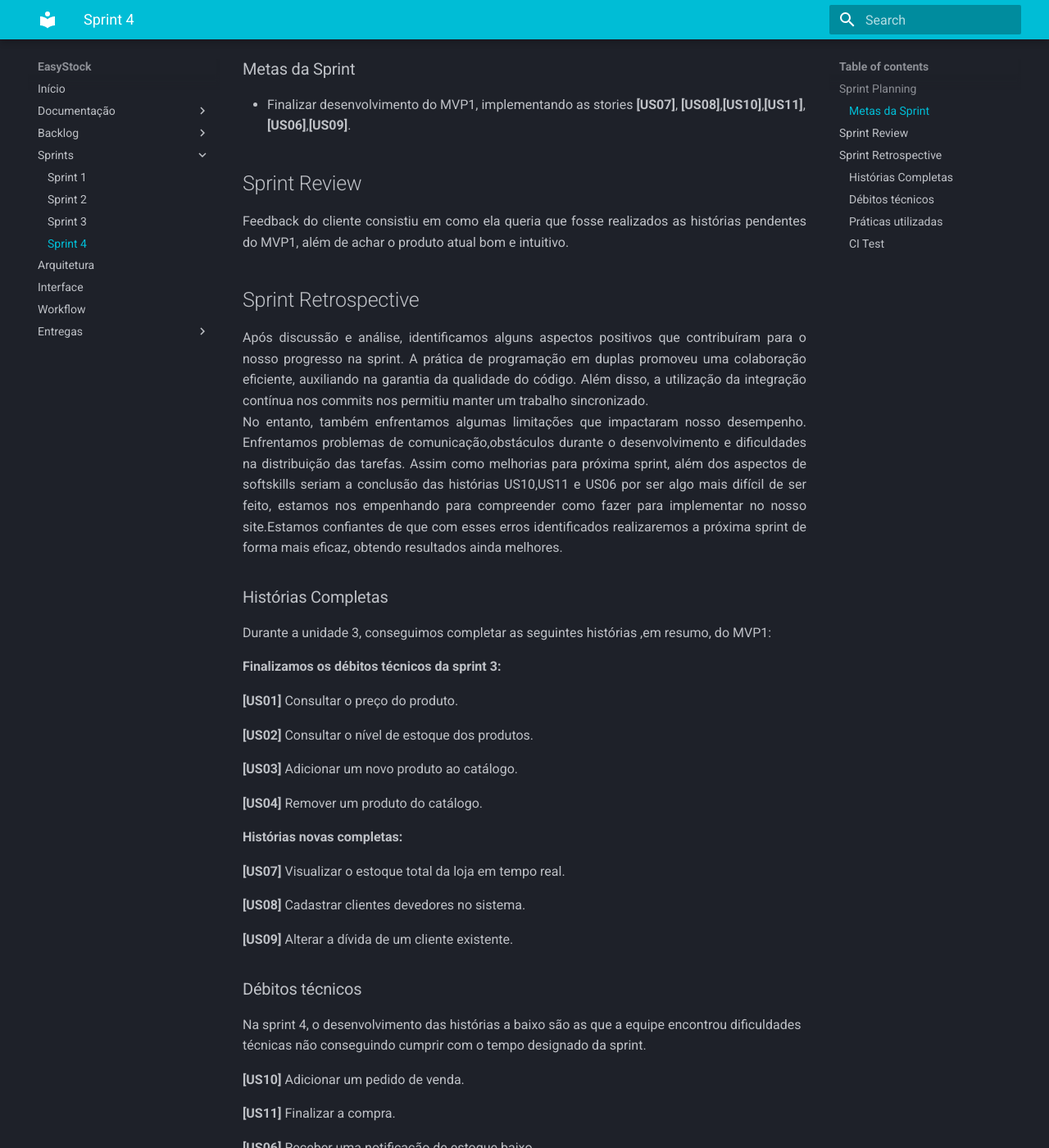
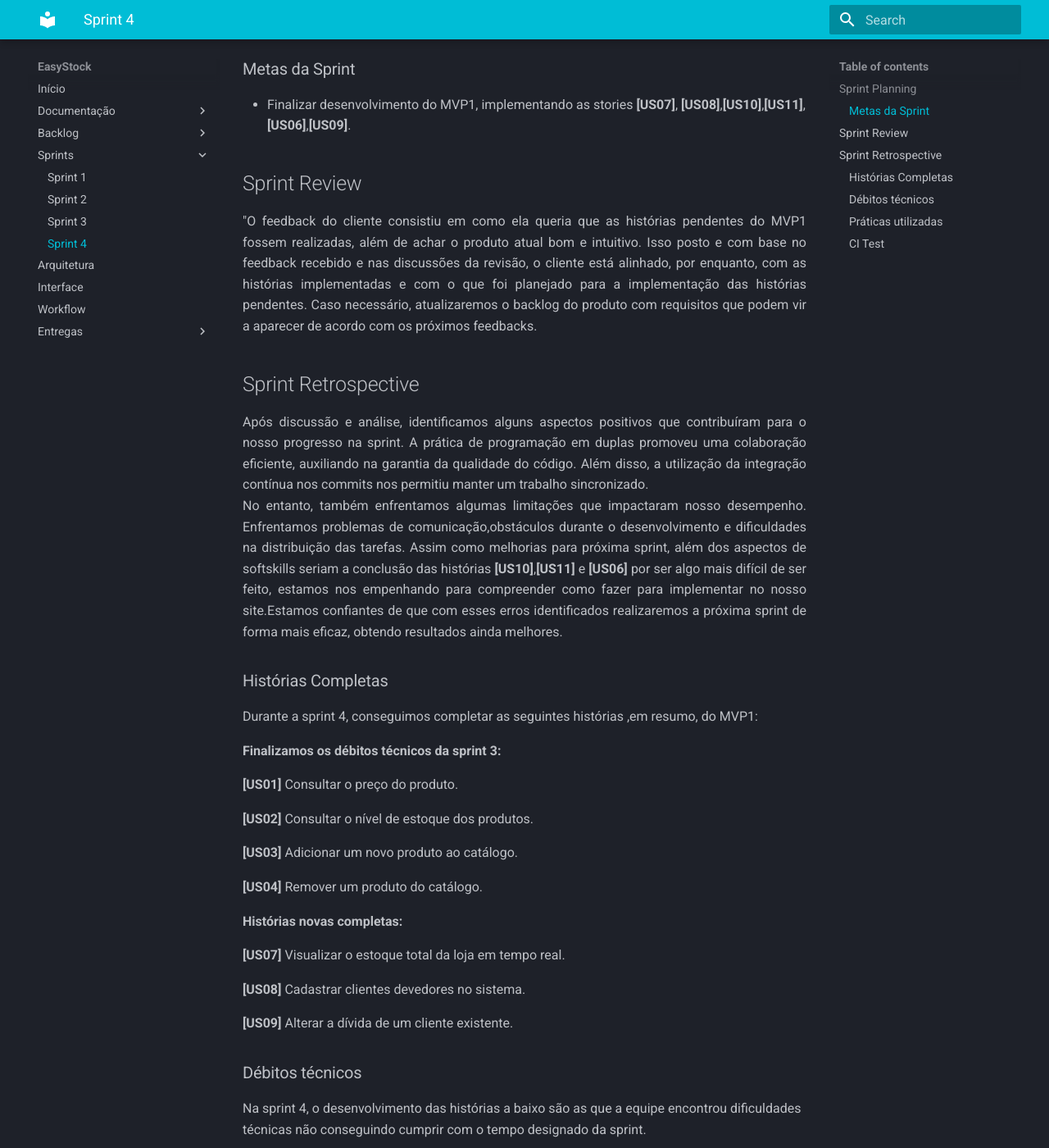
Before and after one commit to mdsreq-fga-unb/2023.1-EasyStock, an MkDocs documentation site: the page built from docs/sprint4.md, in a window 1280 px wide and 1400 px high, scrolled down 908 px. Shown: the whole window at 82% size. Built offline with MkDocs 1.6.1 and Material for MkDocs 9.7.7, drawn with Linux system fonts in a browser that asks for light colours; some of the changed text lies outside the part shown.

Commit message:
mudando estetica da sprint4

```diff
--- a/docs/sprint4.md
+++ b/docs/sprint4.md
@@ -24,7 +24,7 @@ Data término: 14/06/2023
 
 ## Sprint Review
 <div style="text-align: justify">
-Feedback do cliente consistiu em como ela queria que fosse realizados as histórias pendentes do MVP1, além de achar o produto atual bom e intuitivo.
+"O feedback do cliente consistiu em como ela queria que as histórias pendentes do MVP1 fossem realizadas, além de achar o produto atual bom e intuitivo. Isso posto e com base no feedback recebido e nas discussões da revisão, o cliente está alinhado, por enquanto, com as histórias implementadas e com o que foi planejado para a implementação das histórias pendentes. Caso necessário, atualizaremos o backlog do produto com requisitos que podem vir a aparecer de acordo com os próximos feedbacks.
 
 </div>
 
@@ -35,12 +35,13 @@ Após discussão e análise, identificamos alguns aspectos positivos que contrib
 </div>
 
 <div style="text-align: justify">
-No entanto, também enfrentamos algumas limitações que impactaram nosso desempenho. Enfrentamos problemas de comunicação,obstáculos durante o desenvolvimento e dificuldades na distribuição das tarefas. Assim como melhorias para próxima sprint, além dos aspectos de softskills seriam a conclusão das histórias US10,US11 e US06 por ser algo mais difícil de ser feito, estamos nos empenhando para compreender como fazer para implementar no nosso site.Estamos confiantes de que com esses erros identificados realizaremos a próxima sprint de forma mais eficaz, obtendo resultados ainda melhores.
+No entanto, também enfrentamos algumas limitações que impactaram nosso desempenho. Enfrentamos problemas de comunicação,obstáculos durante o desenvolvimento e dificuldades na distribuição das tarefas. Assim como melhorias para próxima sprint, além dos aspectos de softskills seriam a conclusão das histórias <b>[US10]</b>,<b>[US11]</b> e <b>[US06]</b> por ser algo mais difícil de ser feito, estamos nos empenhando para compreender como fazer para implementar no nosso site.Estamos confiantes de que com esses erros identificados realizaremos a próxima sprint de forma mais eficaz, obtendo resultados ainda melhores.
 </div>
+
 
 ### Histórias Completas
 
-Durante a unidade 3, conseguimos completar as seguintes histórias ,em resumo, do MVP1:
+Durante a sprint 4, conseguimos completar as seguintes histórias ,em resumo, do MVP1:
 
 <b>Finalizamos os débitos técnicos da sprint 3:</b>
 
@@ -68,11 +69,11 @@ Na sprint 4, o desenvolvimento das histórias a baixo são as que a equipe encon
 
 <b>[US11]</b> Finalizar a compra.
 
-<b>[US06]</b> Receber uma notificação de estoque baixo
+<b>[US06]</b> Receber uma notificação de estoque baixo.
 
 ### Práticas utilizadas
 
-Durante a unidade 3, foram utilizadas o projeto simples, a integração contínua, a posse coletiva, a padronização do código, os small releases e a programação em pares. Porém, não utilizamos a refatoração e os testes unitários mas estão previstos para o próximo sprint.
+Durante a sprint 4, foram utilizadas o projeto simples, a integração contínua, a posse coletiva, os small releases e a programação em pares. Porém, não utilizamos a refatoração,a padronização do código, e os testes unitários mas estão previstos para o próximo sprint.
 
  <b> Pair Programming realizado nessa Sprint </b>
 
```
Also changed, not shown: site/search/search_index.json, site/sprint4/index.html, 1 other file.
